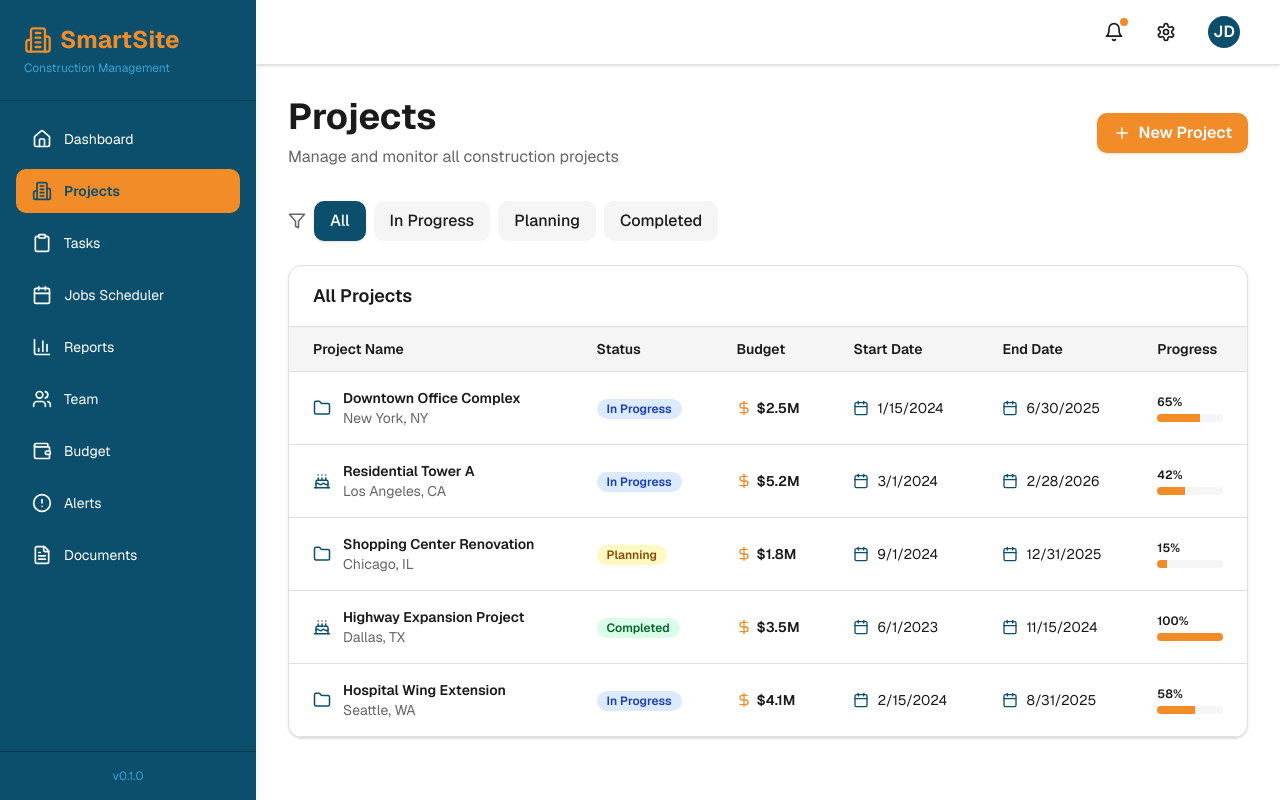
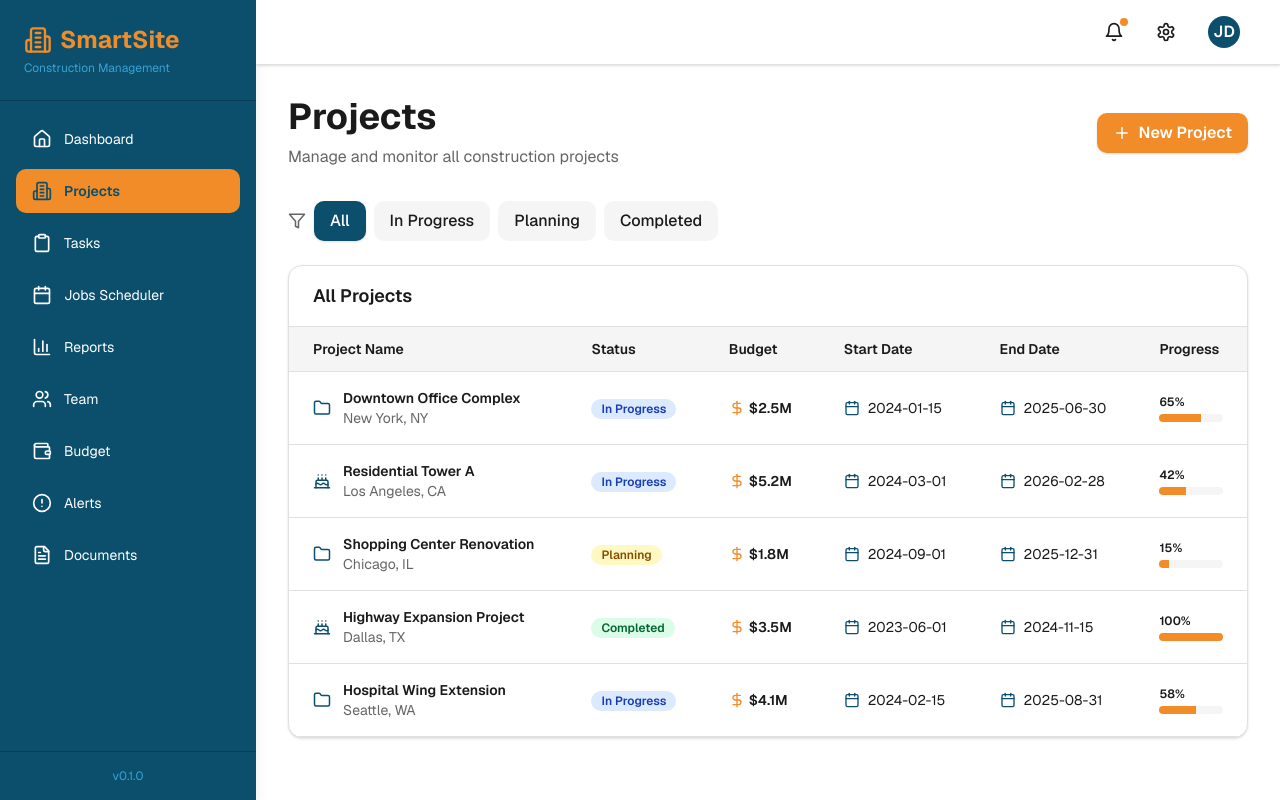
Before and after one commit to smailch/aaaaaa, a Next.js app: page /projects in a window 1280 px wide. Built offline with nearby package versions, Linux system fonts and the light colour scheme.

Commit message:
fix: resolve hydration mismatches with date formats
Standardize date formats across server and client to eliminate mismatches.

Co-authored-by: Smail Chemlali <131878549+smailch@users.noreply.github.com>

```diff
--- a/app/documents/page.tsx
+++ b/app/documents/page.tsx
@@ -111,7 +111,7 @@ export default function DocumentsPage() {
               </div>
               <div className="flex items-center justify-between">
                 <span className="text-xs text-muted-foreground">Date</span>
-                <span className="text-xs font-semibold text-foreground">{new Date(doc.date).toLocaleDateString()}</span>
+                <span className="text-xs font-semibold text-foreground">{new Date(doc.date).toISOString().split('T')[0]}</span>
               </div>
             </div>
 
@@ -169,7 +169,7 @@ export default function DocumentsPage() {
                     </span>
                   </td>
                   <td className="px-6 py-4 text-sm text-muted-foreground">{doc.size}</td>
-                  <td className="px-6 py-4 text-sm text-muted-foreground">{new Date(doc.date).toLocaleDateString()}</td>
+                  <td className="px-6 py-4 text-sm text-muted-foreground">{new Date(doc.date).toISOString().split('T')[0]}</td>
                   <td className="px-6 py-4 text-sm">
                     <div className="flex items-center gap-2">
                       <button className="p-2 hover:bg-secondary rounded-lg transition-colors text-primary">
--- a/app/projects/page.tsx
+++ b/app/projects/page.tsx
@@ -72,7 +72,7 @@ export default function ProjectsPage() {
       render: (value: string) => (
         <div className="flex items-center gap-2 text-sm">
           <Calendar size={16} className="text-primary" />
-          {new Date(value).toLocaleDateString()}
+          {new Date(value).toISOString().split('T')[0]}
         </div>
       ),
     },
@@ -82,7 +82,7 @@ export default function ProjectsPage() {
       render: (value: string) => (
         <div className="flex items-center gap-2 text-sm">
           <Calendar size={16} className="text-primary" />
-          {new Date(value).toLocaleDateString()}
+          {new Date(value).toISOString().split('T')[0]}
         </div>
       ),
     },
```
